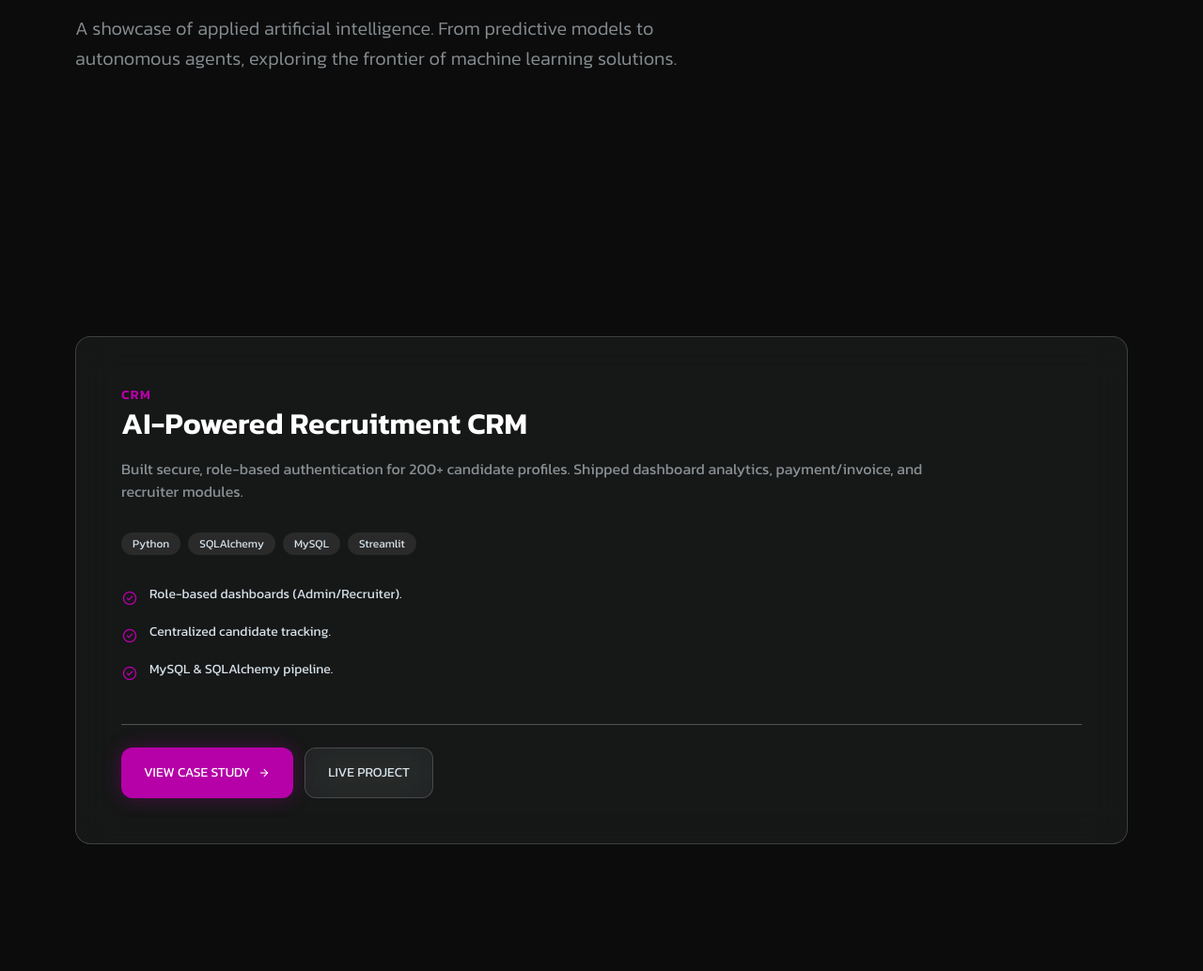
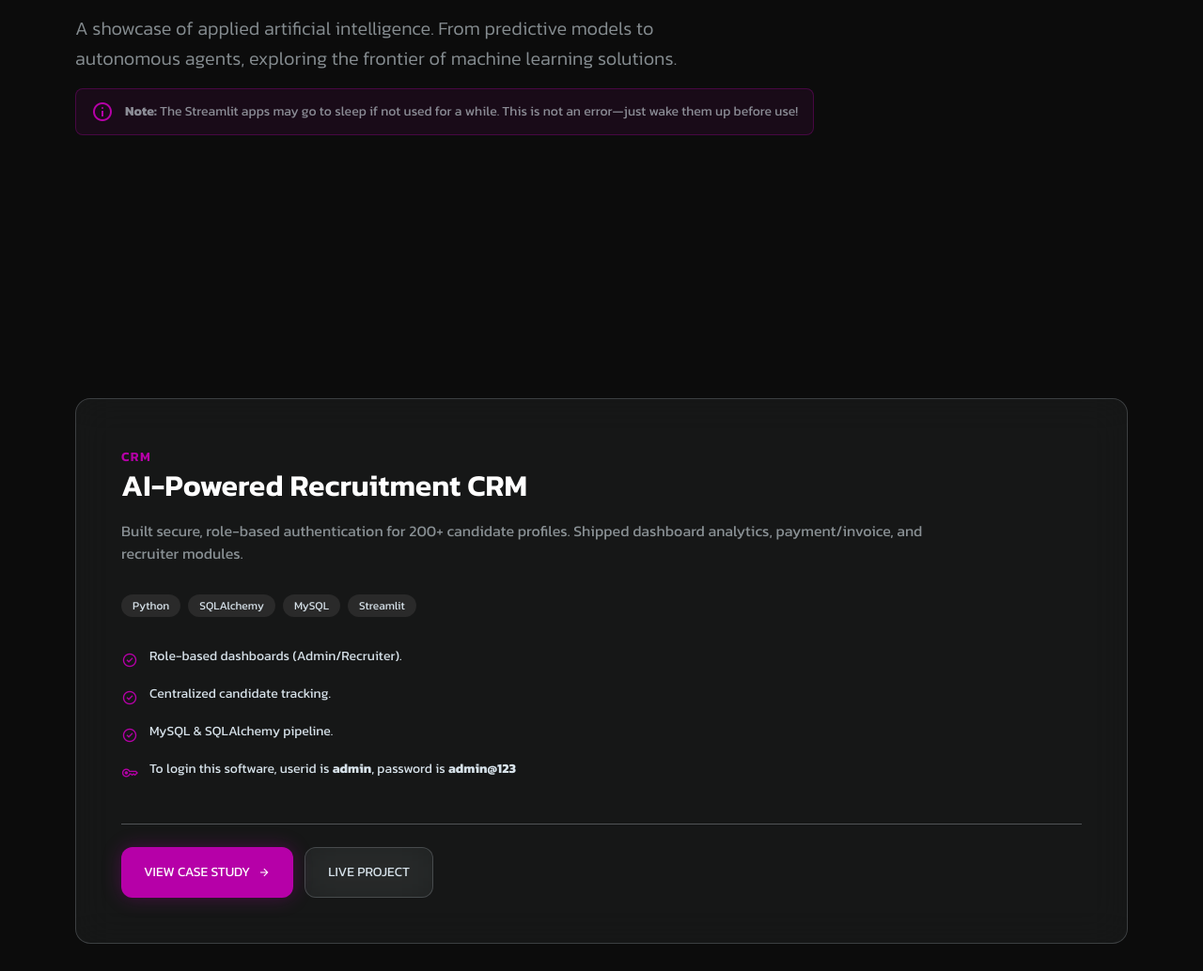
Before and after one commit to vanshg2/Portfolio, a plain HTML site: page _raw_projects.html in a window 1280 px wide. Shown: the part 390-1424 px from the top of the page at 94% size. Drawn offline with nearby package versions, Linux system fonts and the light colour scheme.

Commit message:
Update CRM project details and add Streamlit note

```diff
--- a/_raw_projects.html
+++ b/_raw_projects.html
@@ -248,9 +248,13 @@
 <!-- Header -->
 <header class="mb-section-gap max-w-4xl">
 <h1 class="font-display-hero-mobile text-display-hero-mobile md:font-display-hero md:text-display-hero text-text-primary mb-6 tracking-tighter">Engineered Systems</h1>
-<p class="font-body-lg text-body-lg text-text-secondary max-w-2xl">
+<p class="font-body-lg text-body-lg text-text-secondary max-w-2xl mb-4">
                 A showcase of applied artificial intelligence. From predictive models to autonomous agents, exploring the frontier of machine learning solutions.
             </p>
+<div style="background:rgba(182,0,168,0.08);border:1px solid rgba(182,0,168,0.3);border-radius:8px;padding:12px 16px;display:inline-flex;align-items:center;gap:12px;">
+    <span class="material-symbols-outlined text-[#b600a8]">info</span>
+    <span class="text-text-secondary font-body-md text-sm"><strong>Note:</strong> The Streamlit apps may go to sleep if not used for a while. This is not an error—just wake them up before use!</span>
+</div>
 </header>
 <!-- Project Stacking Container -->
 <div class="relative space-y-[160px] pb-[120px]">
@@ -279,6 +283,10 @@
 <li class="flex items-start gap-3 text-text-primary font-body-md text-sm">
 <span class="material-symbols-outlined text-[#b600a8] text-lg">check_circle</span>
 <span class="">MySQL &amp; SQLAlchemy pipeline.</span>
+</li>
+<li class="flex items-start gap-3 text-text-primary font-body-md text-sm">
+<span class="material-symbols-outlined text-[#b600a8] text-lg">key</span>
+<span class="">To login this software, userid is <strong>admin</strong>, password is <strong>admin@123</strong></span>
 </li>
 </ul>
 </div>
```
Also changed, not shown: projects.html (+6 -1 lines).
